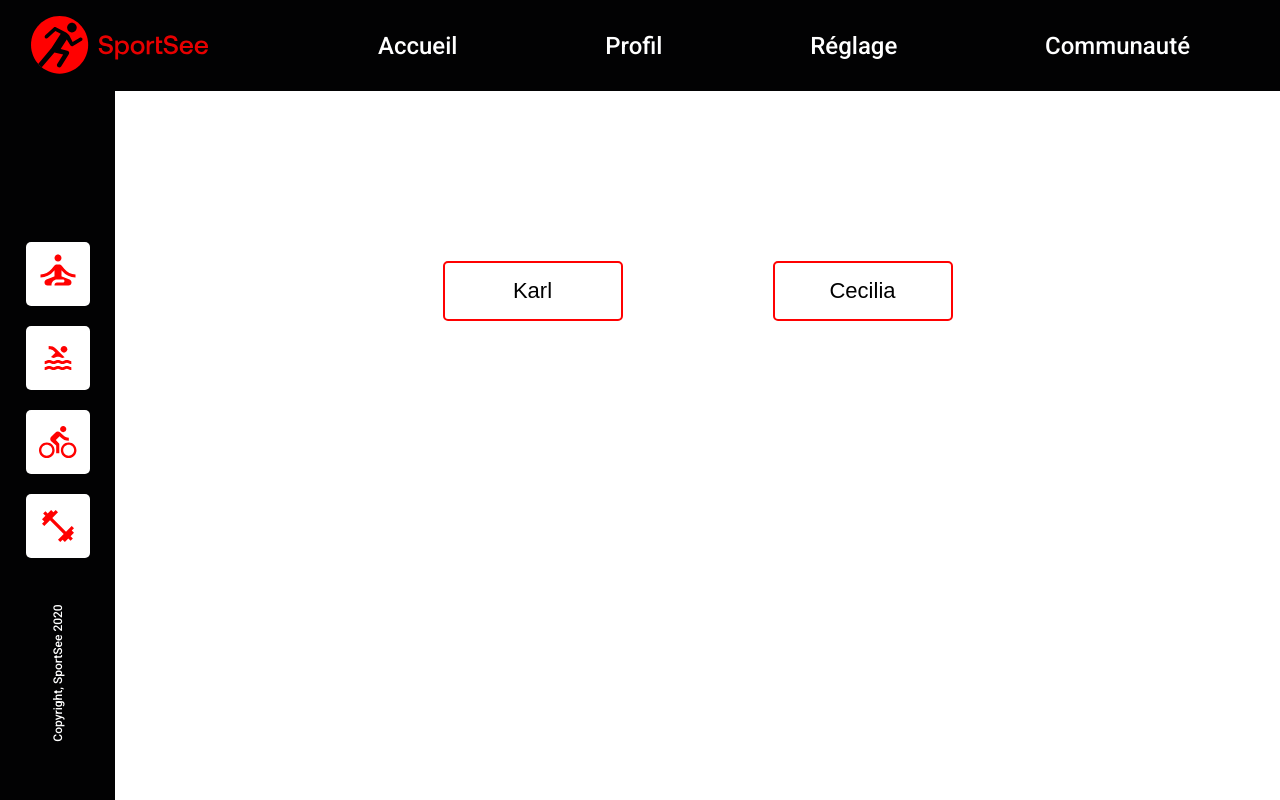
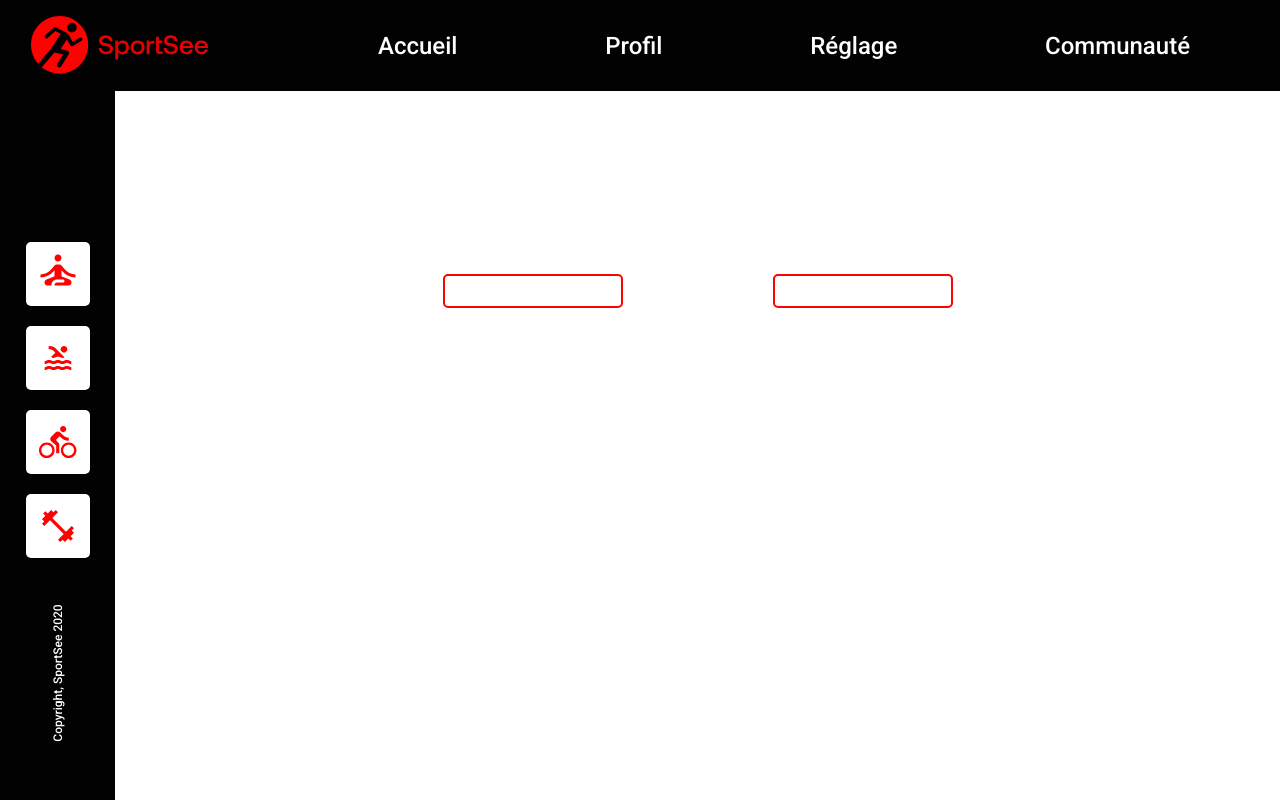
Before and after one commit to Leen151/SportSee-Frontend, a React (Vite) app: page / in a window 1280 px wide. Built offline with nearby package versions, Linux system fonts and the light colour scheme.

Commit message:
rendre le composant Button plus générique

```diff
--- a/src/components/button/Button.jsx
+++ b/src/components/button/Button.jsx
@@ -1,8 +1,8 @@
 import React from 'react'
 import "./button.scss"
 
-export const Button = ({firstname}) => {
+export const Button = ({label}) => {
   return (
-    <button>{firstname}</button>
+    <button>{label}</button>
   )
 }
```
